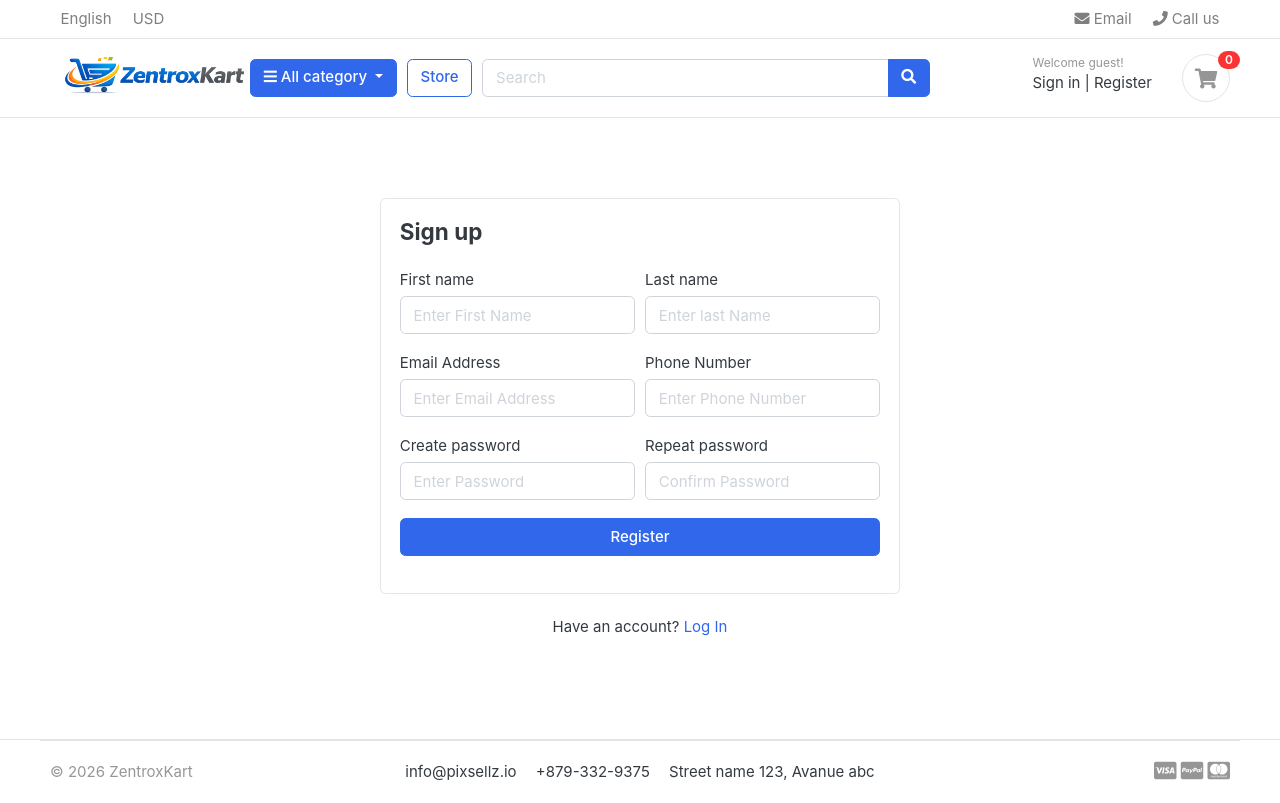
After one commit to MeghendraNaidu/ZentroxKart-Website, a Django app: page /accounts/register/ in a window 1280 px wide. The commit adds this page. Run offline with Django 5.2, Linux system fonts and the light colour scheme; data that the repository does not hold is empty; some libraries are stand-ins or nearby versions; some web fonts are replaced.

Commit message:
Registration Form Created

```diff
--- a/ZentroxKart/static/js/script.js
+++ b/ZentroxKart/static/js/script.js
@@ -57,3 +57,7 @@ $(document).ready(function() {
 
 });
 // jquery end
+
+setTimeout(function(){
+  $('#message').fadeOut('slow')
+}, 4000)
--- a/ZentroxKart/urls.py
+++ b/ZentroxKart/urls.py
@@ -27,7 +27,7 @@ urlpatterns = [
     path('', views.home, name='home'),
     path('store/', include('store.urls')),
     path('cart/', include('carts.urls')),
-    # path('accounts/', include('accounts.urls')),
+    path('accounts/', include('accounts.urls')),
 
     # ORDERS
     # path('orders/', include('orders.urls')),
--- /dev/null
+++ b/accounts/forms.py
@@ -0,0 +1,57 @@
+from django import forms
+from .models import Account #, UserProfile
+
+
+class RegistrationForm(forms.ModelForm):
+    password = forms.CharField(widget=forms.PasswordInput(attrs={
+        'placeholder': 'Enter Password',
+        'class': 'form-control',
+    }))
+    confirm_password = forms.CharField(widget=forms.PasswordInput(attrs={
+        'placeholder': 'Confirm Password'
+    }))
+
+    class Meta:
+        model = Account
+        fields = ['first_name', 'last_name', 'phone_number', 'email', 'password']
+
+    def clean(self):
+        cleaned_data = super(RegistrationForm, self).clean()
+        password = cleaned_data.get('password')
+        confirm_password = cleaned_data.get('confirm_password')
+
+        if password != confirm_password:
+            raise forms.ValidationError(
+                "Password does not match!"
+            )
+
+    def __init__(self, *args, **kwargs):
+        super(RegistrationForm, self).__init__(*args, **kwargs)
+        self.fields['first_name'].widget.attrs['placeholder'] = 'Enter First Name'
+        self.fields['last_name'].widget.attrs['placeholder'] = 'Enter last Name'
+        self.fields['phone_number'].widget.attrs['placeholder'] = 'Enter Phone Number'
+        self.fields['email'].widget.attrs['placeholder'] = 'Enter Email Address'
+        for field in self.fields:
+            self.fields[field].widget.attrs['class'] = 'form-control'
+
+
+# class UserForm(forms.ModelForm):
+#     class Meta:
+#         model = Account
+#         fields = ('first_name', 'last_name', 'phone_number')
+
+#     def __init__(self, *args, **kwargs):
+#         super(UserForm, self).__init__(*args, **kwargs)
+#         for field in self.fields:
+#             self.fields[field].widget.attrs['class'] = 'form-control'
+
+# class UserProfileForm(forms.ModelForm):
+#     profile_picture = forms.ImageField(required=False, error_messages = {'invalid':("Image files only")}, widget=forms.FileInput)
+#     class Meta:
+#         model = UserProfile
+#         fields = ('address_line_1', 'address_line_2', 'city', 'state', 'country', 'profile_picture')
+
+#     def __init__(self, *args, **kwargs):
+#         super(UserProfileForm, self).__init__(*args, **kwargs)
+#         for field in self.fields:
+#             self.fields[field].widget.attrs['class'] = 'form-control'
--- /dev/null
+++ b/accounts/urls.py
@@ -0,0 +1,23 @@
+from django.urls import path
+from . import views
+
+
+urlpatterns = [
+    path('register/', views.register, name='register'),
+    path('login/', views.login, name='login'),
+    path('logout/', views.logout, name='logout'),
+    # path('dashboard/', views.dashboard, name='dashboard'),
+    # path('', views.dashboard, name='dashboard'),
+
+    # path('activate/<uidb64>/<token>/', views.activate, name='activate'),
+    # path('forgotPassword/', views.forgotPassword, name='forgotPassword'),
+    # path('resetpassword_validate/<uidb64>/<token>/', views.resetpassword_validate, name='resetpassword_validate'),
+    # path('resetPassword/', views.resetPassword, name='resetPassword'),
+
+    # path('my_orders/', views.my_orders, name='my_orders'),
+    # path('edit_profile/', views.edit_profile, name='edit_profile'),
+    # path('change_password/', views.change_password, name='change_password'),
+    # path('order_detail/<int:order_id>/', views.order_detail, name='order_detail'),
+
+
+]
--- a/accounts/views.py
+++ b/accounts/views.py
@@ -1,3 +1,51 @@
-from django.shortcuts import render
+from django.shortcuts import render, redirect #, get_object_or_404
+from .forms import RegistrationForm #, UserForm, UserProfileForm
+from .models import Account #, UserProfile
+# from orders.models import Order, OrderProduct
+from django.contrib import messages #, auth
+# from django.contrib.auth.decorators import login_required
+from django.http import HttpResponse
+
+# Verification email
+# from django.contrib.sites.shortcuts import get_current_site
+# from django.template.loader import render_to_string
+# from django.utils.http import urlsafe_base64_encode, urlsafe_base64_decode
+# from django.utils.encoding import force_bytes
+# from django.contrib.auth.tokens import default_token_generator
+# from django.core.mail import EmailMessage
+
+# from carts.views import _cart_id
+# from carts.models import Cart, CartItem
+# import requests
 
 # Create your views here.
+
+def register(request):
+    if request.method == 'POST':
+        form = RegistrationForm(request.POST)
+        if form.is_valid():
+            first_name = form.cleaned_data['first_name']
+            last_name = form.cleaned_data['last_name']
+            phone_number = form.cleaned_data['phone_number']
+            email = form.cleaned_data['email']
+            password = form.cleaned_data['password']
+            username = email.split("@")[0]
+            user = Account.objects.create_user(first_name=first_name, last_name=last_name, email=email, username=username, password=password)
+            user.phone_number = phone_number
+            user.save()
+            messages.success(request, 'Registration Successful.')
+            return redirect('register')
+
+
+    else:
+        form = RegistrationForm()
+    context = {
+        'form' : form,
+    }
+    return render(request, 'accounts/register.html', context)
+
+def login(request):
+    return render(request, 'accounts/login.html')
+
+def logout(request):
+    return
--- /dev/null
+++ b/templates/accounts/register.html
@@ -0,0 +1,73 @@
+{% extends 'base.html' %}
+
+{% load static %}
+
+{% block content %}
+
+<!-- ========================= SECTION CONTENT ========================= -->
+<section class="section-content padding-y">
+
+    <!-- ============================ COMPONENT REGISTER   ================================= -->
+    <div class="card mx-auto" style="max-width:520px; margin-top:40px;">
+        <article class="card-body">
+            {% include 'includes/alerts.html' %}
+            <header class="mb-4">
+                <h4 class="card-title">Sign up</h4>
+            </header>
+            <form action="{% url 'register' %}" method="POST">
+                {% csrf_token %}
+
+
+                <div class="form-row">
+                    <div class="col form-group">
+                        <label>First name</label>
+                        {{ form.first_name }}
+                        <!-- <input type="text" class="form-control" placeholder=""> -->
+                    </div> <!-- form-group end.// -->
+                    <div class="col form-group">
+                        <label>Last name</label>
+                        {{ form.last_name }}
+                        <!-- <input type="text" class="form-control" placeholder=""> -->
+                    </div> <!-- form-group end.// -->
+                </div> <!-- form-row end.// -->
+
+                <div class="form-row">
+                    <div class="form-group col-md-6">
+                        <label>Email Address</label>
+                        {{ form.email }}
+                        <!-- <small class="form-text text-muted">We'll never share your email with anyone else.</small> -->
+                    </div> <!-- form-group end.// -->
+                    <div class="form-group col-md-6">
+                        <label>Phone Number</label>
+                        {{ form.phone_number}}
+                    </div> <!-- form-group end.// -->
+                </div> <!-- form-row.// -->
+                <div class="form-row">
+                    <div class="form-group col-md-6">
+                        <label>Create password</label>
+                        {{ form.password }}
+                    </div> <!-- form-group end.// -->
+                    <div class="form-group col-md-6">
+                        <label>Repeat password</label>
+                        {{ form.confirm_password }}
+                    </div> <!-- form-group end.// -->
+                </div>
+                <div class="form-group">
+                    <button type="submit" class="btn btn-primary btn-block"> Register </button>
+                </div> <!-- form-group// -->
+            {{ form.email.errors }}
+            {{ form.non_field_errors }}
+
+            </form>
+        </article><!-- card-body.// -->
+    </div> <!-- card .// -->
+    <p class="text-center mt-4">Have an account? <a href="">Log In</a></p>
+    <br><br>
+    <!-- ============================ COMPONENT REGISTER  END.// ================================= -->
+
+
+</section>
+<!-- ========================= SECTION CONTENT END// ========================= -->
+
+
+{% endblock %}
--- /dev/null
+++ b/templates/includes/alerts.html
@@ -0,0 +1,13 @@
+{% if messages %}
+
+    {% for message in messages %}
+    <div id="message" class="container">
+    <div {% if message.tags %} class="alert alert-{{ message.tags }}"{% endif %} role="alert">
+      <button type="button" class="close" data-dismiss="alert"><span aria-hidden="true">&times;</span></button>
+        {% if message.level == DEFAULT_MESSAGE_LEVELS.ERROR %}Error: {% endif %}
+        {{ message }}
+    </div>
+    </div>
+    {% endfor %}
+
+{% endif %}
--- a/templates/includes/navbar.html
+++ b/templates/includes/navbar.html
@@ -71,8 +71,8 @@
                         <div class="widget-header">
                             <small class="title text-muted">Welcome guest!</small>
                             <div>
-                                <a href="./signin.html">Sign in</a> <span class="dark-transp"> | </span>
-                                <a href="./register.html"> Register</a>
+                                <a href="{% url 'login' %}">Sign in</a> <span class="dark-transp"> | </span>
+                                <a href="{% url 'register' %}"> Register</a>
                             </div>
                         </div>
                         <a href="{% url 'cart' %}" class="widget-header pl-3 ml-3">
```
Also changed, not shown: ZentroxKart/settings.py (+7 -0 lines), templates/accounts/login.html (added, +12 -0 lines).
